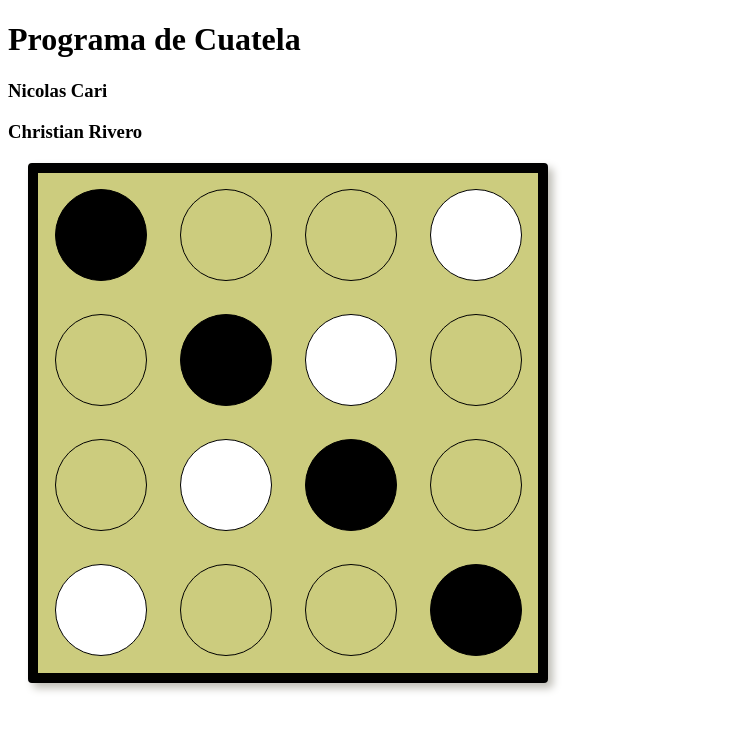
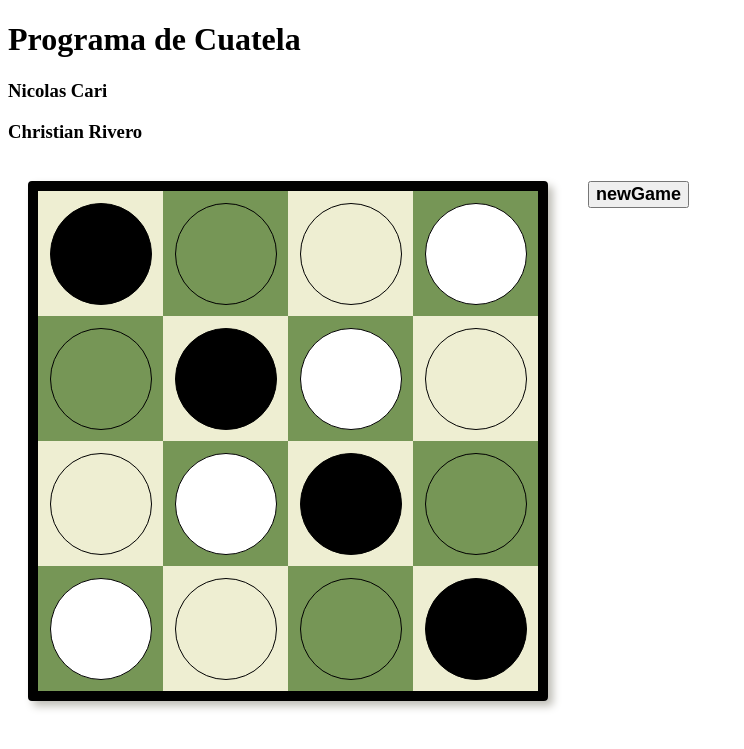
Before and after one commit to DwijanX/CuatelaInteligente, a Flask app: page / in a window 1280 px wide. Shown: the top 749 px of the page, without its empty margins (0-744 px from the left). Run offline with Flask 2, Linux system fonts and the light colour scheme.

Commit message:
html now comunicates with python using flask, you can play on console moving on the html board

```diff
--- a/Src/app.py
+++ b/Src/app.py
@@ -1,6 +1,53 @@
-from flask import Flask, render_template
+from flask import Flask, render_template, request, jsonify
+
+import json
+import mediator
+import game
 
 app=Flask(__name__)
+gameStart = None
+
+#creates game.py environment after html was created
+@app.route('/start_game')
+def start_game():
+    global gameStart
+    print("game started")
+    mediatorGame=mediator.playerWaitingForAnswer()
+    gameStart=game.Game(mediatorGame)
+    gameStart.createPlayers(False,False)
+    gameStart.startGame()
+    return 'Game started'
+
+#moves every 2 moves, one for the position the other for place to move
+@app.route('/move', methods=['POST'])
+def move():
+    # move sent from javascript
+    data = request.data
+    moves = json.loads(data)
+
+    print("flask is working")
+    print(moves)
+
+    if gameStart is None:
+        # game hasn't started yet
+        print("entrando a juego")
+        response = jsonify({'success': False, 'message': 'Game has not started yet'})
+        return response
+
+    # use those moves in python
+    nums = int(moves['startCoords']), int(moves['nextCoords'])
+    column = (nums[0] // 10) - 1
+    row = (nums[0] % 10) - 1
+    startCoords = (row, column)
+    column = (nums[1] // 10) - 1
+    row = (nums[1] % 10) - 1
+    nextCoords = (row, column)
+    gameStart.mediator.move = (startCoords,nextCoords)
+    gameStart.mediator.waiting = False
+
+    # return moves from python
+    response = jsonify({'success': True})
+    return response
 
 @app.route('/')
 def index():
--- a/Src/static/css/style.css
+++ b/Src/static/css/style.css
@@ -1,31 +1,59 @@
+.container {
+  display: flex;
+  flex-direction: row;
+  align-items: flex-start;
+}
 
-/* Estilos para el tablero */
 .board {
   width: 500px;
   height: 500px;
   margin: 20px;
   border: 10px solid #000;
   border-radius: 4px;
-  background-color: rgb(204, 204, 126);
   box-shadow: 5px 5px 8px #bebdb6, -5px -5px 8px #ffffff;
-  display: grid;
-  grid-template-columns: repeat(4, 1fr);
-  grid-template-rows: repeat(4, 1fr);
+  display: flex;
+  flex-wrap: wrap;
+  justify-content: space-between;
+  align-items: stretch;
+}
+
+.file {
+  display: flex;
+  flex-direction: column;
+  width: 25%;
 }
 
 .square {
   display: flex;
+  background-color: #EEEED2;
   justify-content: center;
   align-items: center;
+  flex-grow: 1;
+}
+
+.file:nth-of-type(odd) .square:nth-of-type(even) {
+  background-color: #769656;
+}
+
+.file:nth-of-type(even) .square:nth-of-type(odd) {
+  background-color: #769656;
+}
+
+.square.selected {
+  background-color: rgb(112, 112, 177);
 }
 
 /* Estilos para las piezas */
 .piece {
   background-color: black;
   border-radius: 50%;
-  width: 90px;
-  height: 90px;
+  width: 100px;
+  height: 100px;
   border: 1px solid black; /* Add border */
+}
+
+.piece.white {
+  background-color: black;
 }
 
 .piece.white {
@@ -37,3 +65,28 @@
   background-color: transparent;
   border: 1px solid black; /* Add border */
 }
+
+
+#selected {
+  margin-left: 20px;
+  margin-top: 20px;
+  font-size: 18px;
+  font-weight: bold;
+  display: block;
+}
+
+#moveTo {
+  margin-left: 20px;
+  margin-top: 20px;
+  font-size: 18px;
+  font-weight: bold;
+  display: block;
+}
+
+#startButton {
+  margin-left: 20px;
+  margin-top: 20px;
+  font-size: 18px;
+  font-weight: bold;
+  display: block;
+}
--- a/Src/templates/index.html
+++ b/Src/templates/index.html
@@ -11,7 +11,9 @@
     <h1> Programa de Cuatela</h1>
     <h3>Nicolas Cari</h3>
     <h3>Christian Rivero</h3>
+    <div class="container">
     <div class="board">
+        <div class="file">
           <div class="square">
             <div class="piece black"></div>
           </div>
@@ -24,6 +26,8 @@
           <div class="square">
             <div class="piece white"></div>
           </div>
+        </div>
+        <div class="file">
           <div class="square">
             <div class="piece empty"></div>
           </div>
@@ -36,6 +40,8 @@
           <div class="square">
             <div class="piece empty"></div>
           </div>
+        </div>
+        <div class="file">
           <div class="square">
             <div class="piece empty"></div>
           </div>
@@ -48,6 +54,8 @@
           <div class="square">
             <div class="piece empty"></div>
           </div>
+        </div>
+        <div class="file">
           <div class="square">
             <div class="piece white"></div>
           </div>
@@ -61,5 +69,13 @@
             <div class="piece black"></div>
           </div>
         </div>
+      </div>
+
+      <button id="startButton" type="button">newGame</button>
+      <div id="selected"></div>
+      <div id="moveTo"></div>
+
+    </div>
+      <script src="{{ url_for('static', filename='scripts/movement.js') }}"></script>
 </body>
 </html>
```
Also changed, not shown: Src/game.py (+30 -14 lines), Src/mediator.py (+12 -2 lines), Src/personPlayer.py (+9 -8 lines), Src/static/scripts/movement.js (added, +90 -0 lines). Lines whose indentation alone changed are shown as unchanged.
